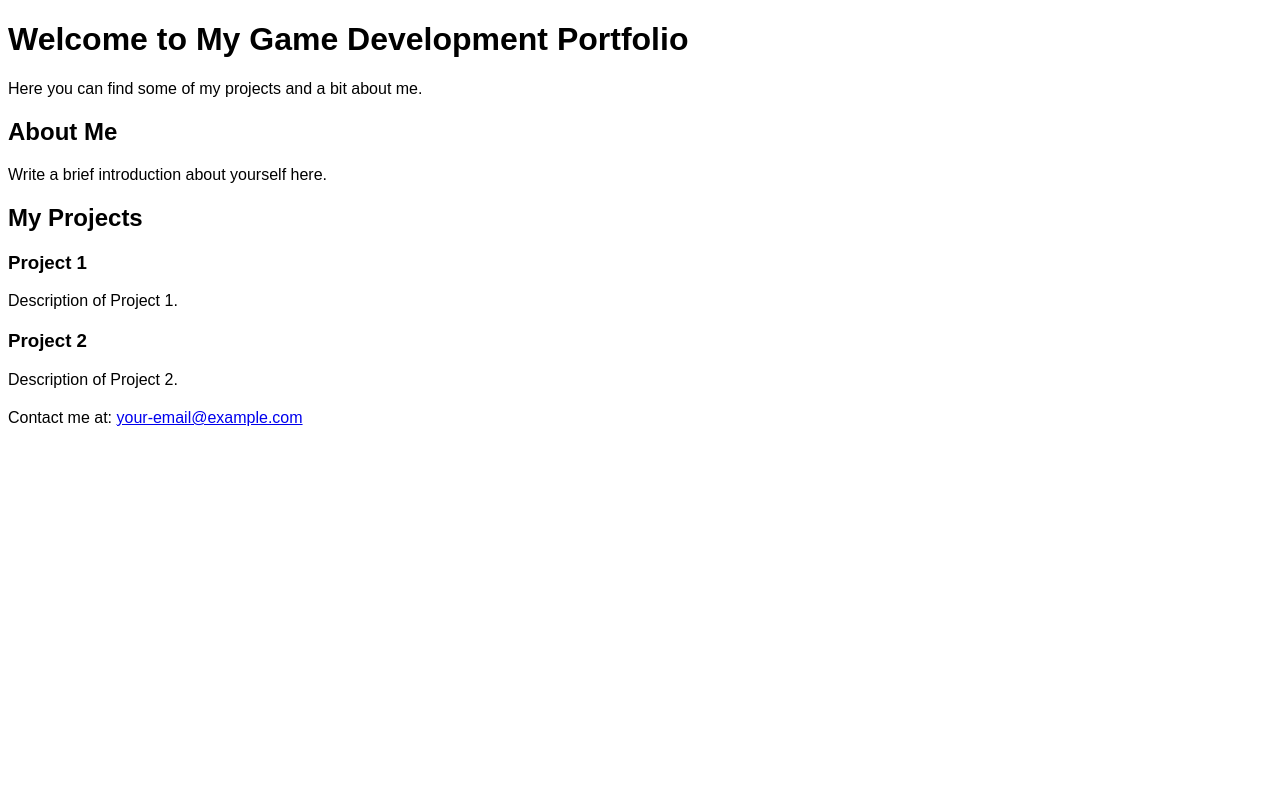
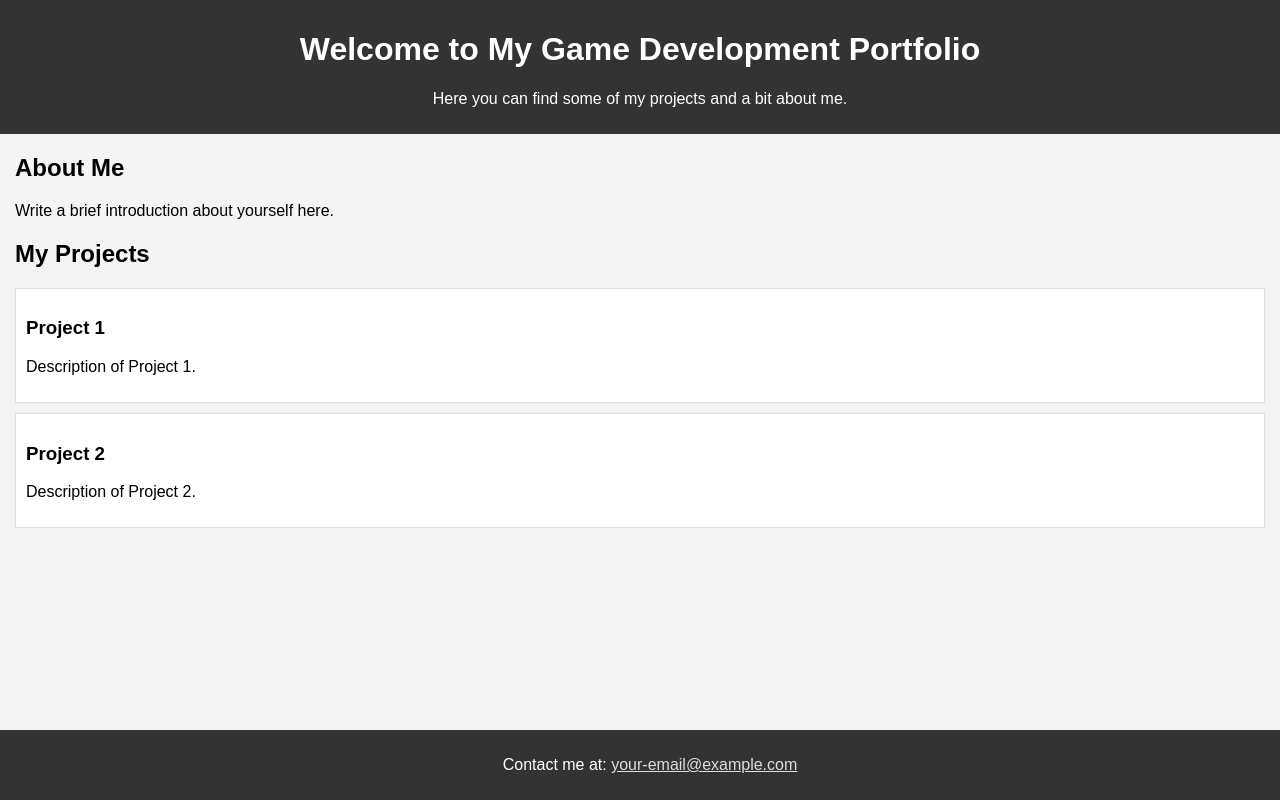
Before and after one commit to Jim980/Jim980.github.io, a plain HTML site: page index.html in a window 1280 px wide. Drawn offline with Linux system fonts and the light colour scheme.

Commit message:
Adding css

```diff
--- a/index.html
+++ b/index.html
@@ -5,9 +5,34 @@
     <style>
         body {
             font-family: Arial, sans-serif;
+            margin: 0;
+            padding: 0;
+            background-color: #f4f4f4;
+        }
+        header {
+            background-color: #333;
+            color: white;
+            padding: 10px 0;
+            text-align: center;
+        }
+        section {
+            margin: 15px;
         }
         .project {
-            margin-bottom: 20px;
+            background-color: #fff;
+            border: 1px solid #ddd;
+            margin-bottom: 10px;
+            padding: 10px;
+        }
+        footer {
+            background-color: #333;
+            color: white;
+            text-align: center;
+            padding: 10px;
+            position: fixed;
+            left: 0;
+            bottom: 0;
+            width: 100%;
         }
     </style>
 </head>
@@ -36,7 +61,7 @@
     </section>
 
     <footer>
-        <p>Contact me at: <a href="mailto:your-email@example.com">your-email@example.com</a></p>
+        <p>Contact me at: <a href="mailto:your-email@example.com" style="color: #ddd;">your-email@example.com</a></p>
     </footer>
 </body>
 </html>
```
